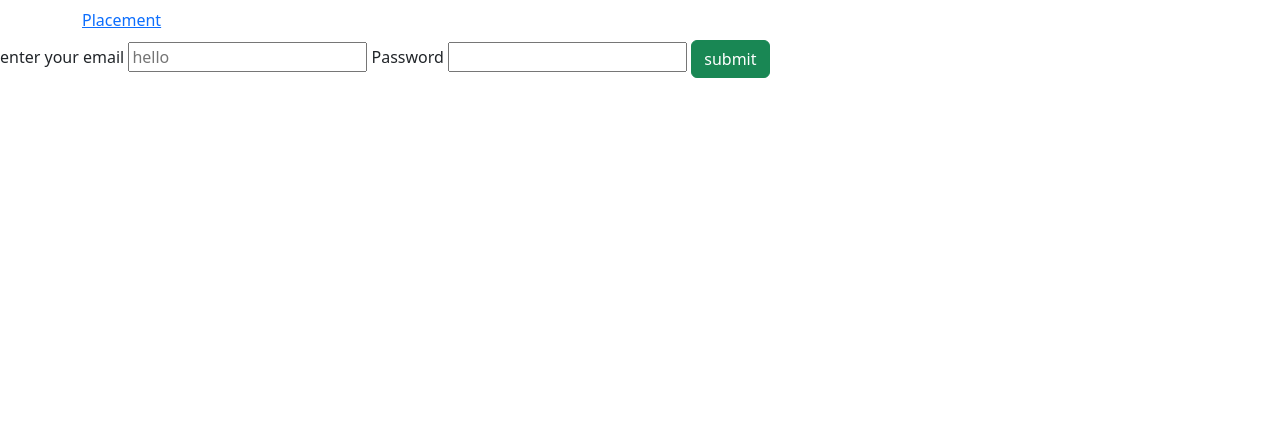
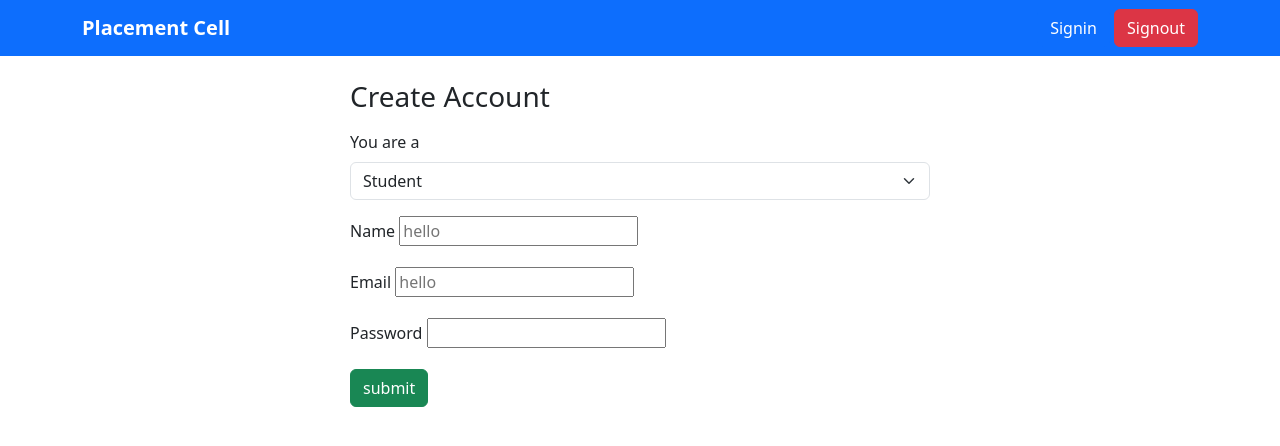
Before and after one commit to Frosty-Winter-Snowfall/mad1-bootcamp-ppc, a Flask app: template templates/signup.html in a window 1280 px wide. Shown: the top 446 px of the page. Run offline with Flask 3, Linux system fonts and the light colour scheme; the template is opened without the code that fills it, so the values that code supplies are empty.

Commit message:
signup page

```diff
--- a/app.py
+++ b/app.py
@@ -1,19 +1,35 @@
-from flask import Flask,render_template,request
+from flask import Flask,render_template,request,redirect,session,url_for
 from flask_sqlalchemy import SQLAlchemy
+from datetime import datetime,timedelta
 from werkzeug.security import check_password_hash,generate_password_hash
+import os
+
+
 
 
 app=Flask(__name__)
 app.config['SECRET_KEY']="pass"
 app.config['SQLALCHEMY_DATABASE_URI']='sqlite:///placement.db'
+app.config['UPLOAD_FOLDER'] = os.path.join("static",'uploads')
 
 db=SQLAlchemy(app)
 
+# models
 
 class User(db.Model):
     id=db.Column(db.Integer,primary_key=True)
-    email=db.Column(db.String(100), nullable=False)
-    password=db.Column(db.String(200),nullable=False)
+    name=db.Column(db.String(100), nullable=False)
+    email=db.Column(db.String(100), unique=True,nullable=False)
+    password_hash=db.Column(db.String(200),nullable=False)
+    role=db.Column(db.String(20), nullable=False)
+    # resume_path=db.Column(db.String(300))
+    # is_blacklisted=db.Column(db.Boolean,default='False')
+    # created_at=db.Column(db.DateTime,default=datetime.now)
+
+    def set_password(self,raw):
+        self.password_hash=generate_password_hash(raw)
+    def check_password(self,raw):
+        return check_password_hash(self.password_hash, raw)
 
 
 
@@ -24,17 +40,45 @@ def index():
 @app.route("/login",methods=['GET','POST'])
 def login():
     if request.method=="POST":
-        email=request.form.get("em")
-        password=request.form.get("pass")
+        email=request.form.get('email'," ").strip()
+        password=request.form.get('password'," ")
         print(email)
         print(password)
+        user=User.query.filter_by(email=email).first()
+        if not email or not password:
+            return render_template('index.html')
+        if user.is_blacklisted:
+            return render_template('index.html')
     return render_template("login.html")
 
-# @app.route("/signup")
-# def signup():
+@app.route("/signup",methods=['GET','POST'])
+def signup():
+    if request.method=='POST':
+        role=request.form.get('role')
+        print(role)
+        name=request.form.get('name'," ").strip()
+        print(name)
+        email=request.form.get('email'," ").strip()
+        print(email)
+        password=request.form.get('password'," ")
+        print(password)
+        if not name or not email or not password or role not in ('student','company'):
+            return render_template('index.html')
+        exist=User.query.filter_by(email=email).first()
+        if exist:
+            return render_template("signup.html",error="Email already exists")
+        user=User(name=name, email=email, role=role,)
+        user.set_password(password)
+        print(user)
 
-    # return render_template(signup.html
-    #                        )
+        if role=='student':
+            print("hi student")
+        if role=='company':
+            print("hi company")
+        db.session.add(user)
+        db.session.commit()
+        return redirect("/")
+    return render_template('signup.html')
 
 
 with app.app_context():
@@ -42,13 +86,3 @@ with app.app_context():
 
 if __name__=='__main__':
     app.run(debug=True)
-
-
-    # 40 total
-    # 3X2=6 theory questions
-    # 3 flow
-    # 2 coding quetsions 2X2=4
-
-    # 13
-
-    # 40=13(coding and theory_)+27(functionalities)
--- /dev/null
+++ b/static/style.css
@@ -0,0 +1,8 @@
+body {
+    background-color:rgb(255, 255, 255);
+}
+
+.card{
+    border:none;
+    box-shadow: white;
+}
--- a/templates/base.html
+++ b/templates/base.html
@@ -4,12 +4,18 @@
     <meta charset="UTF-8">
     <meta name="viewport" content="width=device-width, initial-scale=1.0">
     <link href="https://cdn.jsdelivr.net/npm/bootstrap@5.3.3/dist/css/bootstrap.min.css" rel="stylesheet">
-    <title>PPC</title>
+    <link rel="stylesheet" href="{{ url_for('static',filename='style.css') }}">
+    <title>{% block title %} PPC {% endblock %}</title>
 </head>
 <body>
-    <nav class="navbar navbar-expand-lg navbar-dark-bg-primary">
+    <nav class="navbar navbar-expand-lg navbar-dark bg-primary">
         <div class="container">
-            <a href="/Placement Cell">Placement</a>
+            <a class ="navbar-brand fw-bold" href="{{url_for("index")}}">Placement Cell</a>
+            <div class="ms-auto">
+
+               <a href="{{ url_for("login")}}" class="btn btn-primary">Signin</a>
+               <a href="{{ url_for("index")}}" class="btn btn-danger">Signout</a>
+            </div>
         </div>
     </nav>
 
--- a/templates/signup.html
+++ b/templates/signup.html
@@ -1,15 +1,41 @@
 {% extends 'base.html' %}
-{% block title %}Login{% endblock %}
+{% block title %}Signup{% endblock %}
 {% block content %}
 
-<div class="login">
+<div class="row justify-content-center">
+    <div class="col-md-6">
+    <div class="card p-4">
+
+    <h3 class="mb-3">Create Account</h3>
+
+    {% if error %}
+    <div class="alert alert-danger">{{error}}</div>
+    {% endif %}
     <form method="POST">
-        <lable>enter your email</lable>
-        <input type="email" name="em" placeholder="hello" required>
-        <lable>Password</lable>
-        <input type="password" name="pass" required>
+        <div class="mb-3">
+        <label class="form-label">You are a</label>
+        <select name="role" id="roleSelect" class="form-select" required>
+            <option value="student">Student</option>
+            <option value="company">Company</option>
+        </select>
+        </div>
+        <div class="mb-3">
+        <label class="form-label">Name</label>
+        <input type="name" name="name" placeholder="hello" required>
+        </div>
+        <div class="mb-3">
+        <label class="form-label">Email</label>
+        <input type="email" name="email" placeholder="hello" required>
+        </div>
+        <div class="mb-3">
+        <label class="form-label">Password</label>
+        <input type="password" name="password" required>
+        </div>
         <button type="submit" class="btn btn-success">submit</button>
+
     </form>
+    </div>
+    </div>
 </div>
 
 {% endblock %}
```
Also changed, not shown: templates/company_dash.html (added, +7 -0 lines), templates/login.html (+16 -4 lines), templates/student_dash.html (added, +7 -0 lines).
